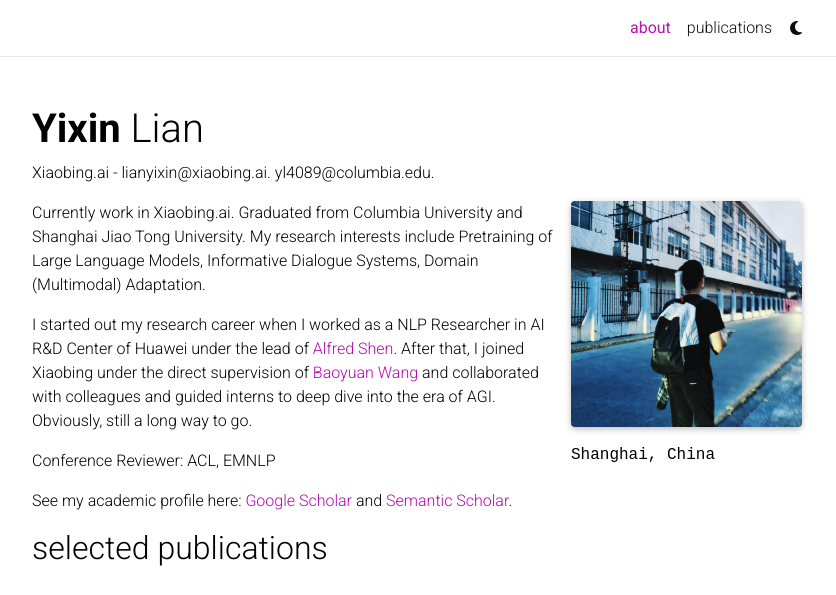
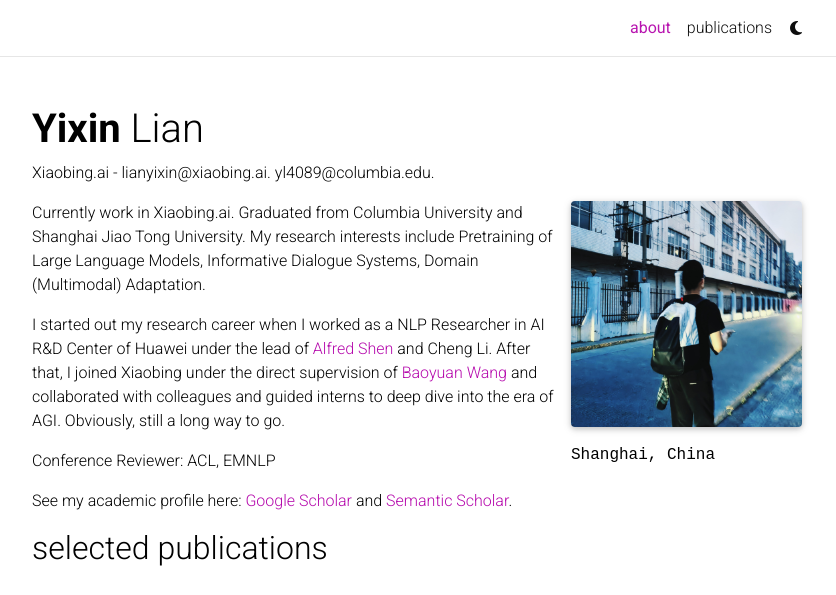
Before and after one commit to lianyixin/profile, a Jekyll site: the page built from _pages/about.md, in a window 1280 px wide, cut to the strip 0-595 px from the top of the page. Shown: the whole strip, without its empty margins (223-1059 px from the left). Built offline with Jekyll 4.4.1, drawn with Linux system fonts in a browser that asks for light colours; full-size pictures stand in for the smaller copies a plugin makes; comment, search, counter and statistics services are not loaded; a style sheet for code colours, icons or effects is not loaded.

Commit message:
Update about.md

```diff
--- a/_pages/about.md
+++ b/_pages/about.md
@@ -19,7 +19,7 @@ social: false  # includes social icons at the bottom of the page
 
 Currently work in Xiaobing.ai. Graduated from Columbia University and Shanghai Jiao Tong University. My research interests include Pretraining of Large Language Models, Informative Dialogue Systems, Domain (Multimodal) Adaptation.
 
-I started out my research career when I worked as a NLP Researcher in AI R&D Center of Huawei under the lead of [Alfred Shen](https://www.linkedin.cn/incareer/in/alfred-shen-5143a71). After that, I joined Xiaobing under the direct supervision of [Baoyuan Wang](https://sites.google.com/site/zjuwby/?pli=1) and collaborated with colleagues and guided interns to deep dive into the era of AGI. Obviously, still a long way to go.
+I started out my research career when I worked as a NLP Researcher in AI R&D Center of Huawei under the lead of [Alfred Shen](https://www.linkedin.cn/incareer/in/alfred-shen-5143a71) and Cheng Li. After that, I joined Xiaobing under the direct supervision of [Baoyuan Wang](https://sites.google.com/site/zjuwby/?pli=1) and collaborated with colleagues and guided interns to deep dive into the era of AGI. Obviously, still a long way to go.
 
 Conference Reviewer: ACL, EMNLP
 
```
